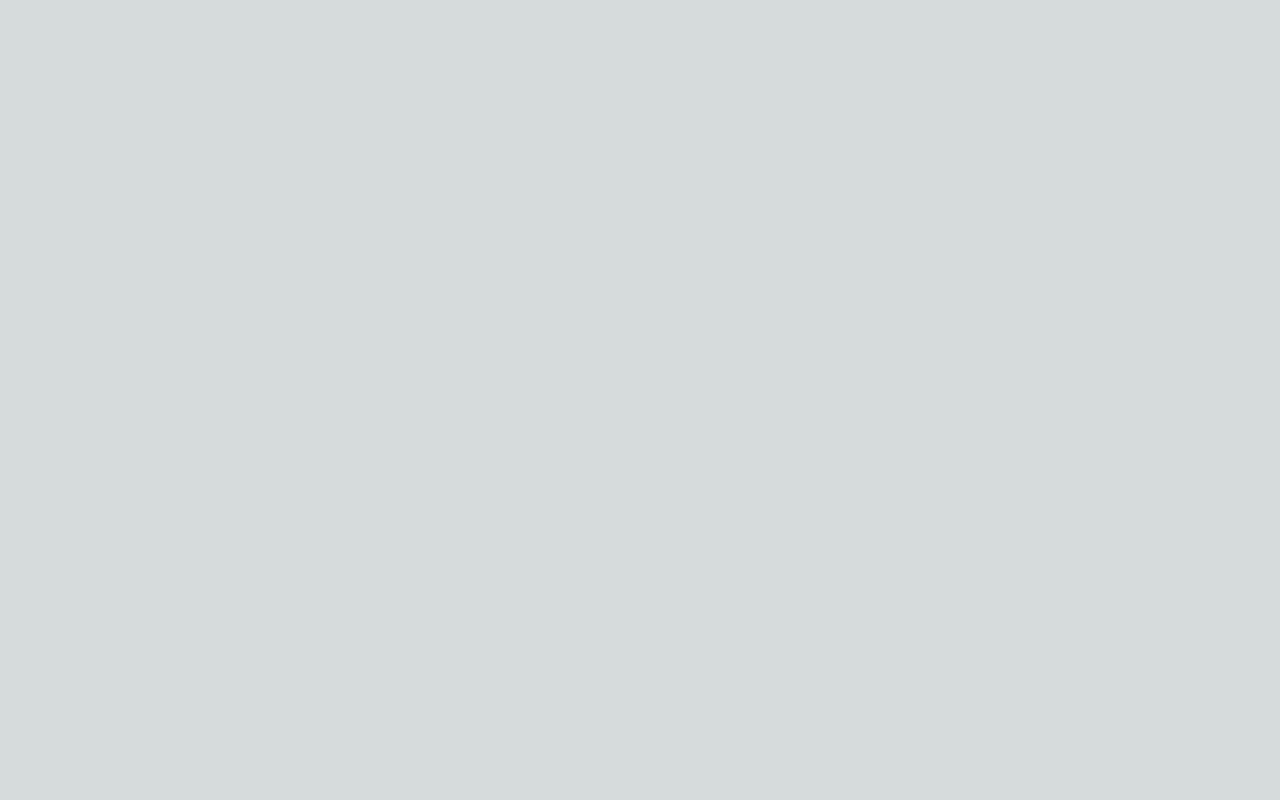
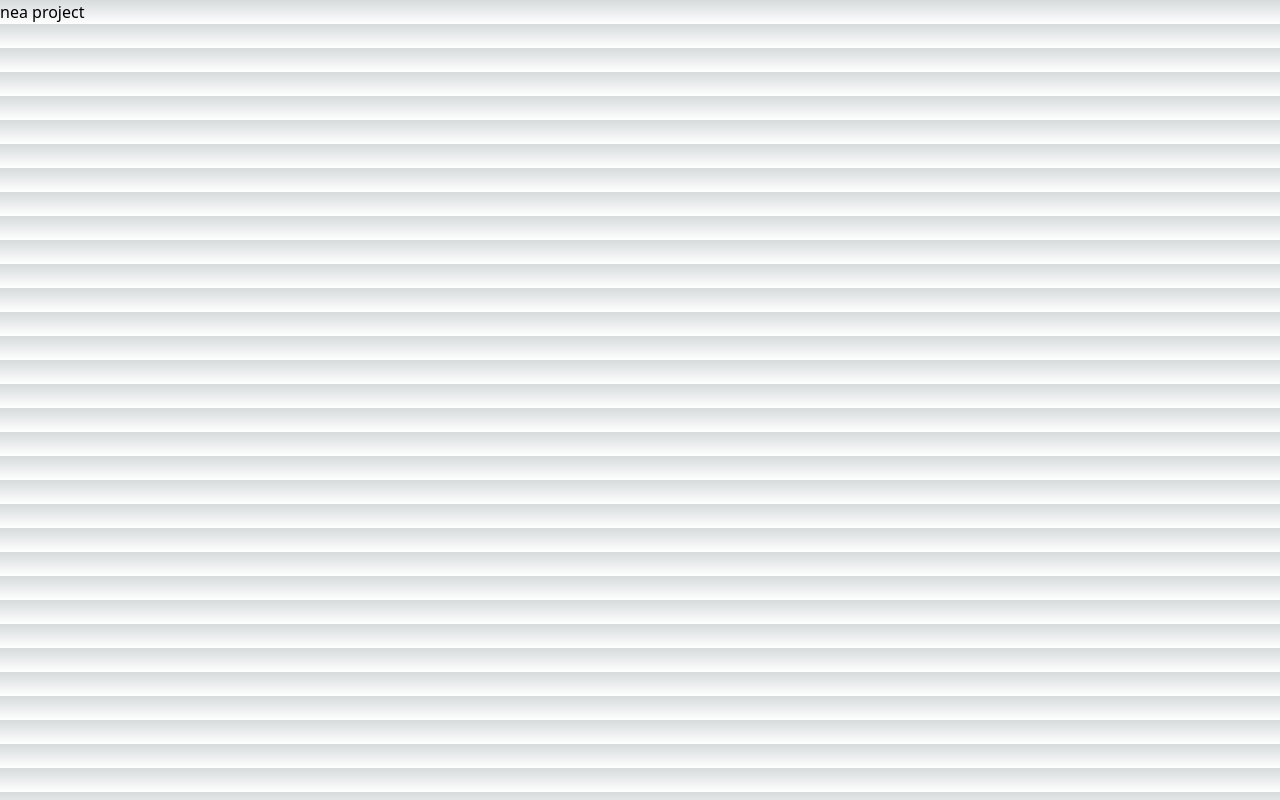
Before and after one commit to MShaw1223/nea-tradingapp, a Next.js app: page / in a window 1280 px wide. Built offline with nearby package versions, Linux system fonts and the light colour scheme.

Commit message:
format changes: page

```diff
--- a/pages/index.tsx
+++ b/pages/index.tsx
@@ -1,14 +1,23 @@
 import Image from 'next/image'
 import { Inter } from 'next/font/google'
+import { title } from 'process'
 
 const inter = Inter({ subsets: ['latin'] })
 
 export default function Home() {
   return (
-    <head>
-      <header>
+    <html>
+      <title>
         nea project
-      </header>
-    </head>
+      </title>
+
+      <body>
+        <div>
+          <header>
+            nea project
+          </header>
+        </div>
+      </body>
+    </html>
   )
 }
```
